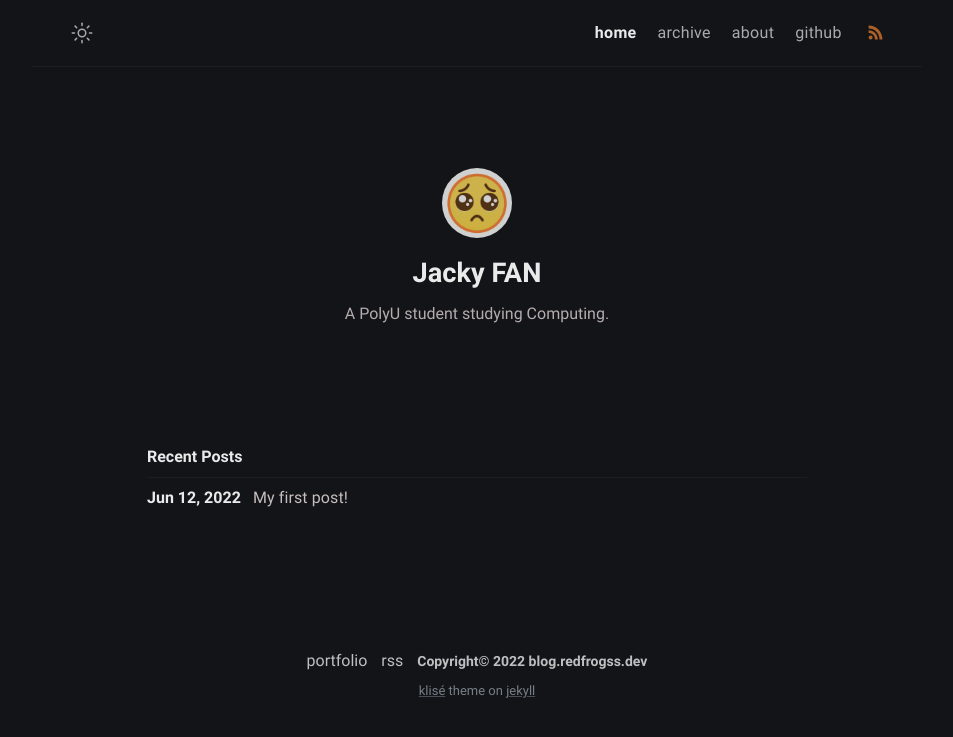
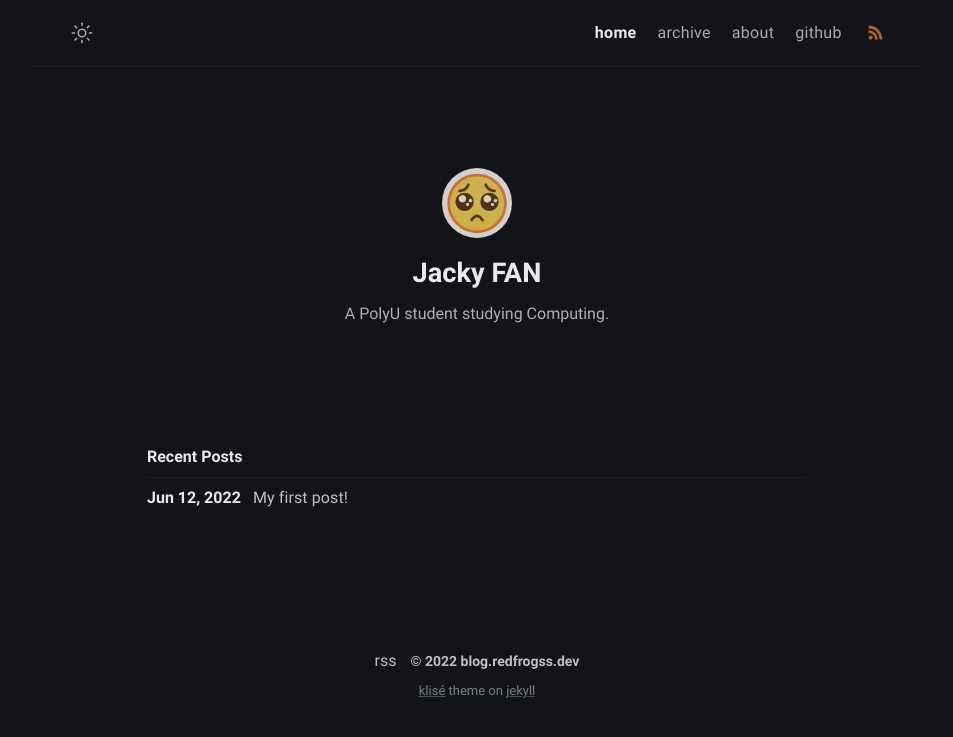
Before and after one commit to redfrogsss/blog.redfrogss.dev, a Jekyll site: the page built from index.md, in a window 1280 px wide. Shown: the top 737 px of the page, without its empty margins (163-1116 px from the left). Built offline with Jekyll 4.4.1, drawn with Linux system fonts in a browser that asks for light colours.

Commit message:
update footer

```diff
--- a/_includes/footer.html
+++ b/_includes/footer.html
@@ -1,7 +1,6 @@
 <footer class="footer">
-  <a class="footer_item" href="https://redfrogss.dev">portfolio</a>
   <a class="footer_item" href="/feed.xml">rss</a>
-  <span class="footer_item">Copyright&copy; {{ site.time | date: "%Y" }} blog.redfrogss.dev</span>
+  <span class="footer_item">&copy; {{ site.time | date: "%Y" }} blog.redfrogss.dev</span>
   <small class="footer_copyright">
     <!-- Klisé Theme: https://github.com/piharpi/jekyll-klise -->
     <a
```
